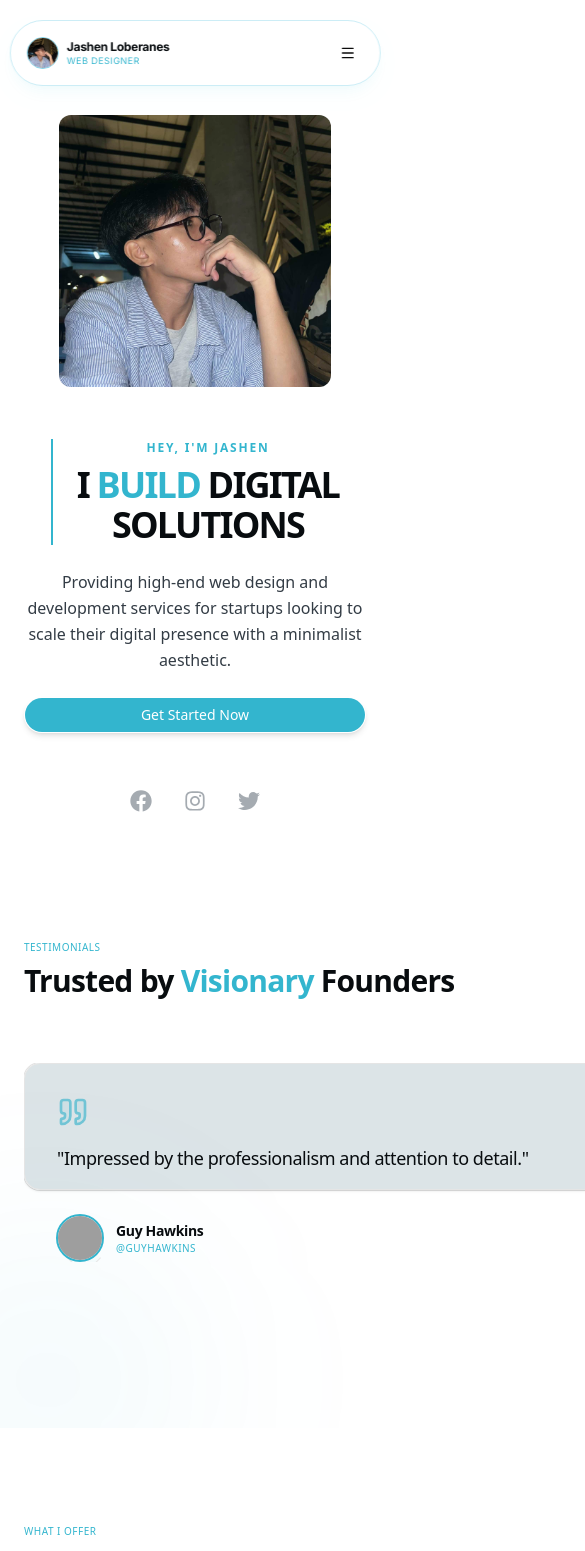
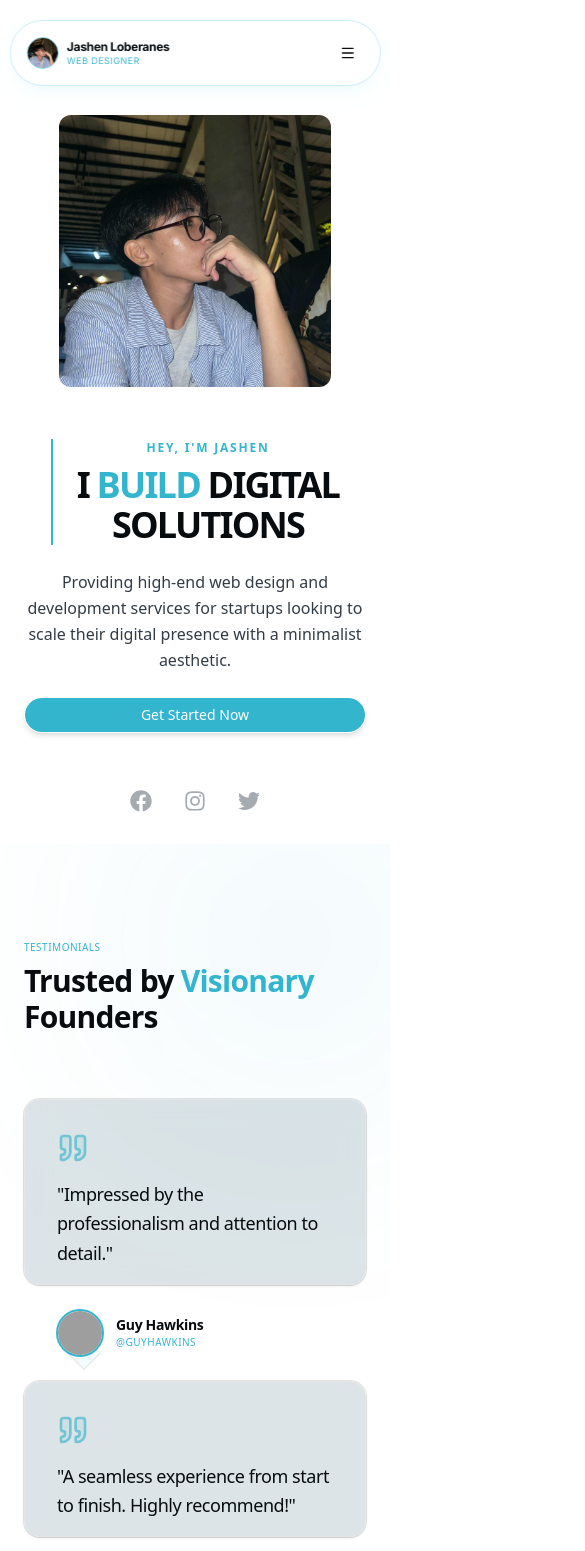
Before and after one commit to JashiroProgArtHub/portfolio-midterm, a Next.js app: page / in a window 390 px wide. Shown: the top 1551 px of the page, 585 px wide, since content can reach past the window. Built offline with nearby package versions, Linux system fonts and the light colour scheme; grey boxes are pictures that could not be loaded.

Commit message:
replaced carousel with a responsive CSS grid

```diff
--- a/components/feature/home/TestimonialGrid.tsx
+++ b/components/feature/home/TestimonialGrid.tsx
@@ -1,8 +1,3 @@
-import {
-  Carousel,
-  CarouselContent,
-  CarouselItem,
-} from "@/components/ui/carousel"
 import { TestimonialCard } from "./TestimonialCard"
 import { testimonials } from "@/constants/testimonial"
 
@@ -18,32 +13,17 @@
         </h2>
       </div>
 
-      <Carousel
-        opts={{
-          align: "start",
-          loop: true,
-        }}
-        className="w-full"
-      >
-        <CarouselContent className="-ml-4 md:-ml-6">
+      <div className="grid grid-cols-1 md:grid-cols-2 lg:grid-cols-3 gap-6 md:gap-8">
         {testimonials.map((t, i) => (
-            <CarouselItem key={i} className="pl-4 md:pl-6 md:basis-1/2 lg:basis-1/3">
           <TestimonialCard
+            key={i}
             quote={t.quote}
             name={t.author}
             handle={t.handle}
             image={t.avatarUrl}
           />
-            </CarouselItem>
         ))}
-        </CarouselContent>
-
-        <div className="flex justify-center items-center gap-3 mt-16">
-          <div className="h-1.5 w-10 rounded-full bg-[#00A3C2]/80 transition-all shadow-sm" />
-          <div className="h-1.5 w-3 rounded-full bg-border hover:bg-[#00A3C2]/40 transition-colors cursor-pointer" />
-          <div className="h-1.5 w-3 rounded-full bg-border hover:bg-[#00A3C2]/40 transition-colors cursor-pointer" />
       </div>
-      </Carousel>
 
       <div className="absolute -top-24 -right-24 -z-10 w-96 h-96 bg-[#00A3C2]/5 blur-[120px] rounded-full" />
       <div className="absolute -bottom-24 -left-24 -z-10 w-72 h-72 bg-[#00A3C2]/5 blur-[100px] rounded-full" />
--- a/constants/testimonial.ts
+++ b/constants/testimonial.ts
@@ -10,25 +10,7 @@
     quote: "Impressed by the professionalism and attention to detail.",
     author: "Guy Hawkins",
     handle: "@guyhawkins",
-    avatarUrl: "/avatars/guy.jpg", // Replace with your paths
-  },
-  {
-    quote: "A seamless experience from start to finish. Highly recommend!",
-    author: "Karla Lynn",
-    handle: "@karlalynn98",
-    avatarUrl: "/avatars/karla.jpg",
-  },
-  {
-    quote: "Reliable and trustworthy. Made my life so much easier!",
-    author: "Jane Cooper",
-    handle: "@janecooper",
-    avatarUrl: "/avatars/jane.jpg",
-  },
-  {
-    quote: "Impressed by the professionalism and attention to detail.",
-    author: "Guy Hawkins",
-    handle: "@guyhawkins",
-    avatarUrl: "/avatars/guy.jpg", // Replace with your paths
+    avatarUrl: "/avatars/guy.jpg",
   },
   {
     quote: "A seamless experience from start to finish. Highly recommend!",
```
Lines whose indentation alone changed are shown as unchanged.
